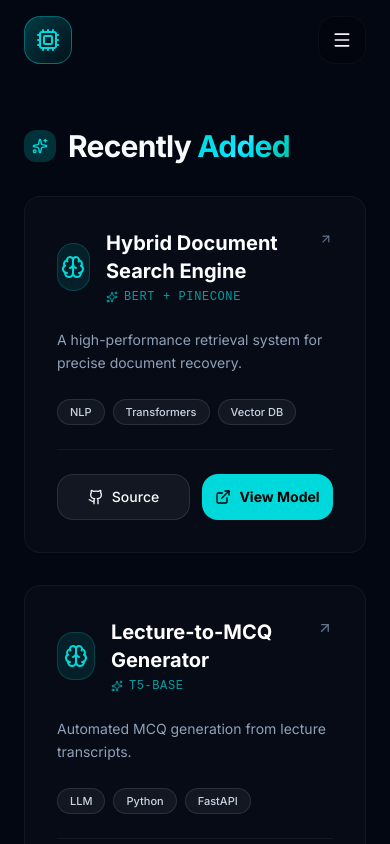
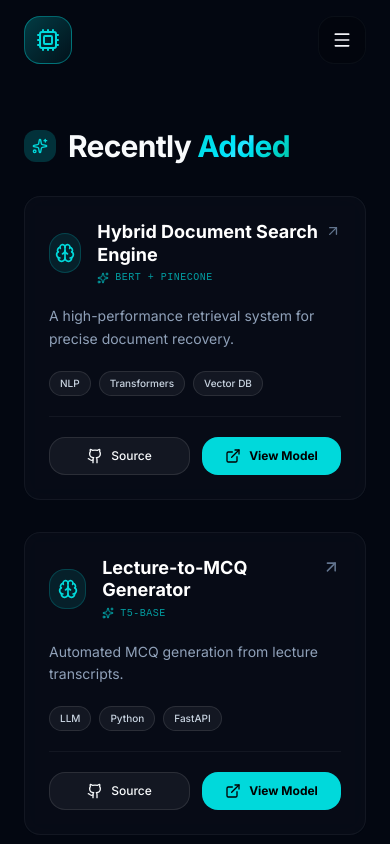
Before and after one commit to samarthpandey-ai/v0-ml-portfolio, a Next.js app: page /projects in a window 390 px wide. Shown: the top 844 px of the page. Built offline with nearby package versions, Linux system fonts and the light colour scheme.

Commit message:
Update project-card.tsx

```diff
--- a/components/project-card.tsx
+++ b/components/project-card.tsx
@@ -14,18 +14,18 @@ export function ProjectCard({
       onMouseLeave={() => setIsHovered(false)}
       className="group relative flex flex-col h-full rounded-2xl border border-white/5 bg-[#0A0F1C]/60 backdrop-blur-md transition-all duration-500 hover:border-primary/40 hover:shadow-2xl hover:shadow-primary/5"
     >
-      <div className="relative p-8 flex flex-col h-full space-y-6">
+      <div className="relative p-6 md:p-8 flex flex-col h-full space-y-5">
         {/* Header */}
         <div className="flex items-start justify-between">
           <div className="flex items-center gap-4">
-            <div className="flex h-12 w-12 items-center justify-center rounded-xl bg-primary/10 border border-primary/20 transition-transform duration-300 group-hover:scale-110">
-              <Brain className="h-6 w-6 text-primary" />
+            <div className="flex h-10 w-10 md:h-12 md:w-12 items-center justify-center rounded-xl bg-primary/10 border border-primary/20 transition-transform duration-300 group-hover:scale-110">
+              <Brain className="h-5 w-5 md:h-6 md:w-6 text-primary" />
             </div>
             <div>
-              <h3 className="text-xl font-bold text-white group-hover:text-primary transition-colors">
+              <h3 className="text-lg md:text-xl font-bold text-white group-hover:text-primary transition-colors leading-tight">
                 {title}
               </h3>
-              <p className="text-xs font-mono text-primary/70 flex items-center gap-1.5 mt-1 uppercase tracking-wider">
+              <p className="text-[10px] md:text-xs font-mono text-primary/70 flex items-center gap-1.5 mt-1 uppercase tracking-wider">
                 <Sparkles className="h-3 w-3" />
                 {model}
               </p>
@@ -34,26 +34,26 @@ export function ProjectCard({
           <ArrowUpRight className={`h-5 w-5 text-slate-500 transition-all duration-300 ${isHovered ? 'translate-x-1 -translate-y-1 text-primary' : ''}`} />
         </div>
 
-        {/* Dynamic Overview - NO HARDCODED TEXT HERE */}
-        <p className="text-slate-400 text-sm leading-relaxed flex-grow">
+        {/* Overview with Line Clamp for Consistency */}
+        <p className="text-slate-400 text-sm leading-relaxed flex-grow line-clamp-3">
           {overview}
         </p>
 
         {/* Tags */}
         <div className="flex flex-wrap gap-2">
-          {tags.map((tag: string) => (
-            <span key={tag} className="px-3 py-1 text-[11px] font-medium bg-white/5 border border-white/10 rounded-full text-slate-300">
+          {tags.slice(0, 3).map((tag: string) => (
+            <span key={tag} className="px-2.5 py-1 text-[10px] font-medium bg-white/5 border border-white/10 rounded-full text-slate-300">
               {tag}
             </span>
           ))}
         </div>
 
         {/* Action Buttons */}
-        <div className="flex gap-3 pt-6 border-t border-white/5">
-          <a href={githubUrl} target="_blank" className="flex-1 flex items-center justify-center gap-2 py-3 rounded-xl bg-white/5 border border-white/10 text-sm font-medium hover:bg-white/10 transition-all">
+        <div className="flex gap-3 pt-5 border-t border-white/5">
+          <a href={githubUrl} target="_blank" className="flex-1 flex items-center justify-center gap-2 py-2.5 rounded-xl bg-white/5 border border-white/10 text-xs font-medium hover:bg-white/10 transition-all">
             <Github className="h-4 w-4" /> Source
           </a>
-          <a href={liveUrl} target="_blank" className="flex-1 flex items-center justify-center gap-2 py-3 rounded-xl bg-primary text-black text-sm font-bold hover:bg-primary/90 transition-all">
+          <a href={liveUrl} target="_blank" className="flex-1 flex items-center justify-center gap-2 py-2.5 rounded-xl bg-primary text-black text-xs font-bold hover:bg-primary/90 transition-all">
             <ExternalLink className="h-4 w-4" /> View Model
           </a>
         </div>
```
